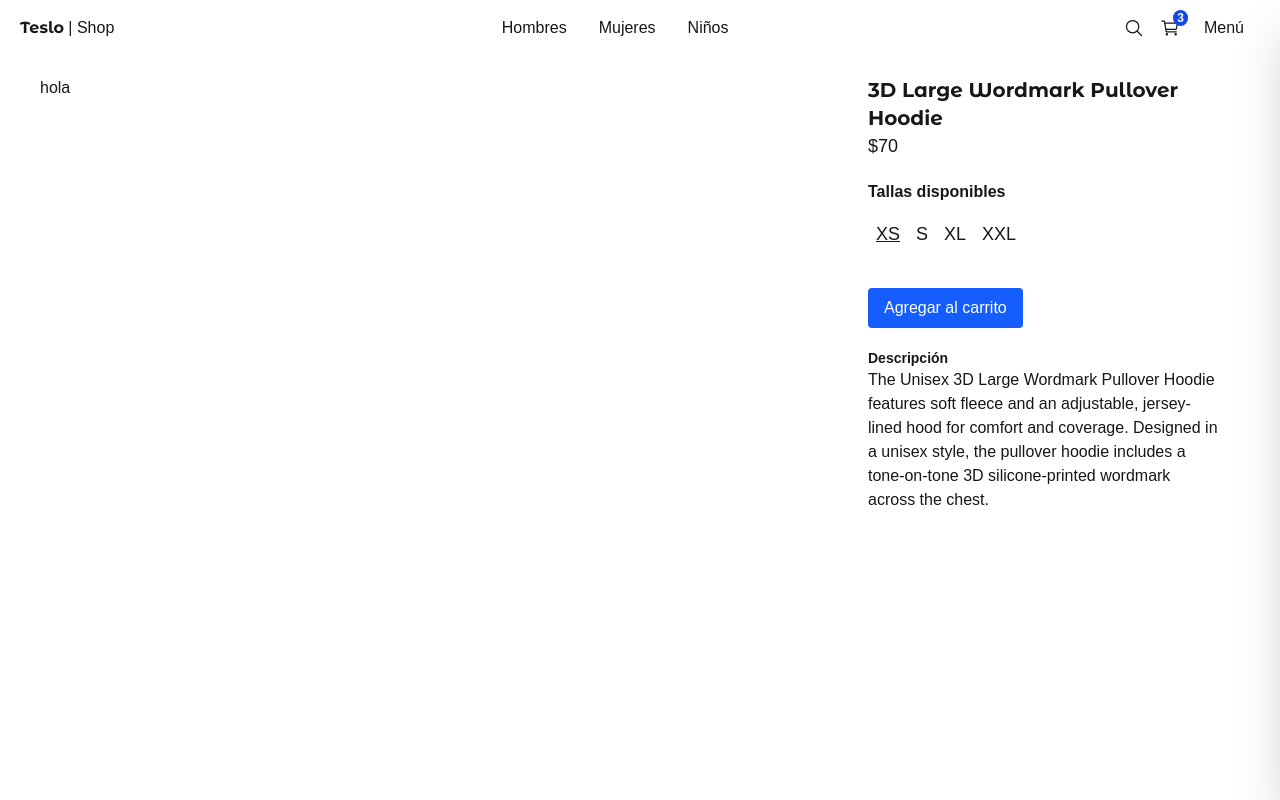
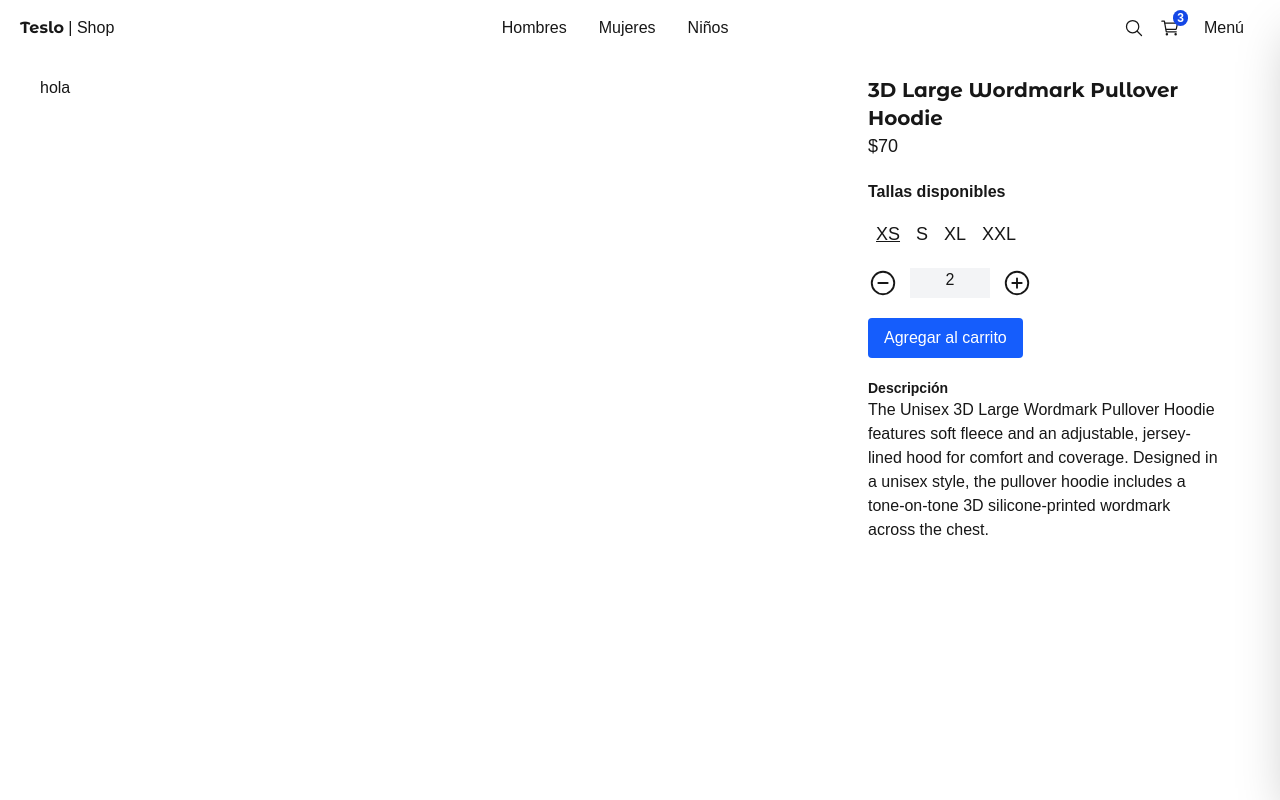
Before and after one commit to DevRodox/Nextjs-ecommerce-platform, a Next.js app: page /product/3d_large_wordmark_pullover_hoodie in a window 1280 px wide. Built offline with nearby package versions, Linux system fonts and the light colour scheme.

Commit message:
ADD Quantity Selector

```diff
--- a/src/app/(shop)/product/[slug]/page.tsx
+++ b/src/app/(shop)/product/[slug]/page.tsx
@@ -1,4 +1,4 @@
-import { SizeSelector } from '@/components';
+import { QuantitySelector, SizeSelector } from '@/components';
 import { titleFont } from '@/config/fonts';
 import { initialData } from '@/seed/seed';
 import { notFound } from 'next/navigation';
@@ -37,7 +37,10 @@
           selectedSize={ product.sizes[0] }
           availableSizes={ product.sizes }
         />
-        {/* Cuantity selector */}
+        {/* Quantity selector */}
+        <QuantitySelector
+          quantity={ 2 }
+        />
 
         {/* Button */}
         <button className='btn-primary my-5'>
--- a/src/components/index.ts
+++ b/src/components/index.ts
@@ -2,6 +2,7 @@
 export * from './products/product-grid/ProductGrid';
 export * from './products/product-grid/ProductGridItem';
 
+export * from './product/quantity-selector/QuantitySelector';
 export * from './product/size-selector/SizeSelector';
 
 export * from './ui/not-found/PageNotFound';
--- /dev/null
+++ b/src/components/product/quantity-selector/QuantitySelector.tsx
@@ -0,0 +1,32 @@
+'use client';
+
+import { useState } from 'react';
+import { IoAddCircleOutline, IoRemoveCircleOutline } from 'react-icons/io5';
+
+interface Props {
+  quantity: number;
+}
+
+export const QuantitySelector = ({ quantity }: Props) => {
+
+  const [ count, setCount ] = useState( quantity );
+
+  const onQuantityChange = ( value: number ) => {
+    if( count + value < 1 ) return;
+    setCount( count + value );
+  };
+
+  return (
+    <div className='flex'>
+      <button onClick={ () => onQuantityChange( -1 ) }>
+        <IoRemoveCircleOutline size={30} />
+      </button>
+      <span className='w-20 mx-3 px-5 bg-gray-100 text-center rouded'>
+        { count }
+      </span>
+      <button onClick={ () => onQuantityChange( 1 ) }>
+        <IoAddCircleOutline size={30} />
+      </button>
+    </div>
+  );
+};
```
